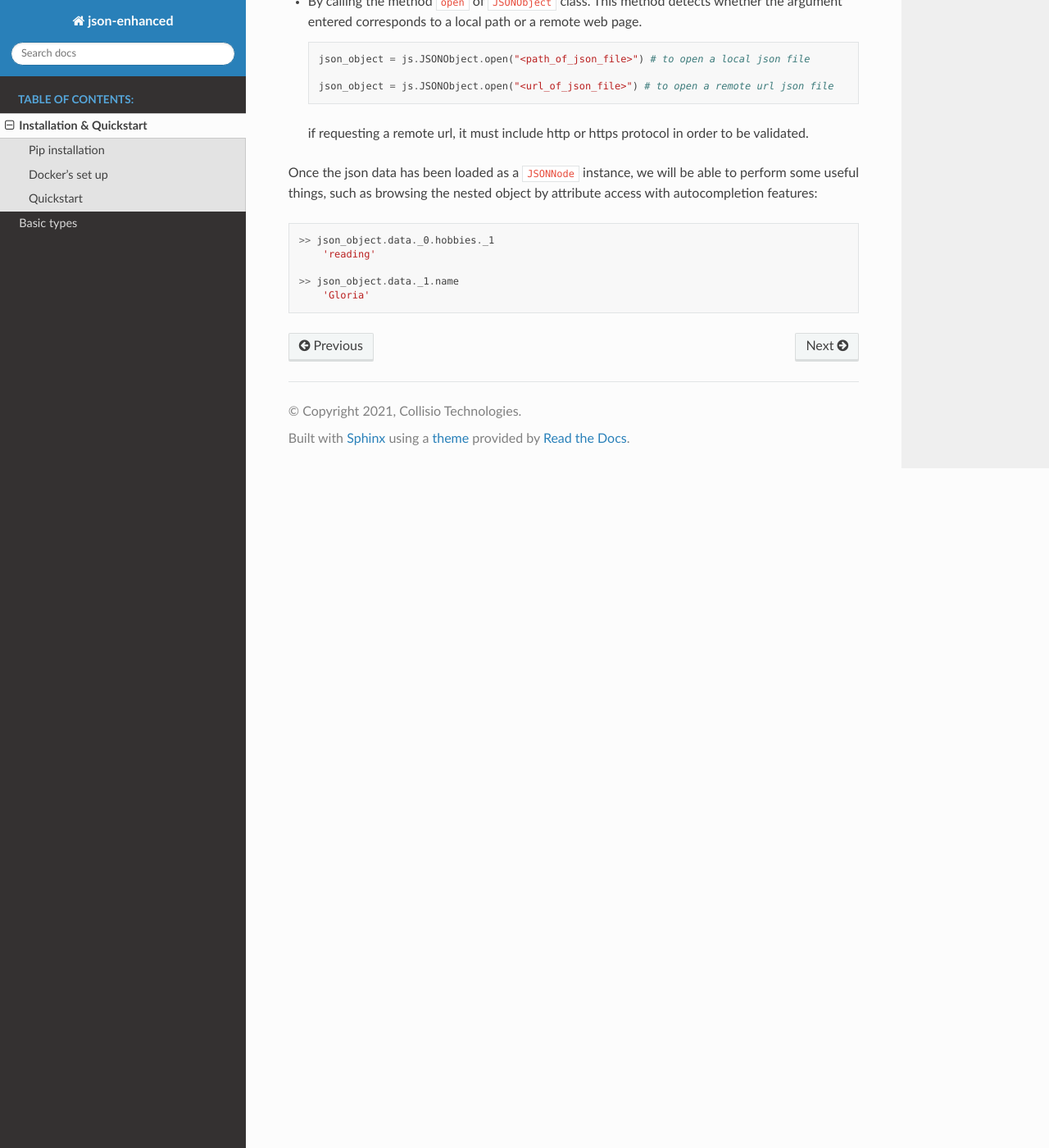
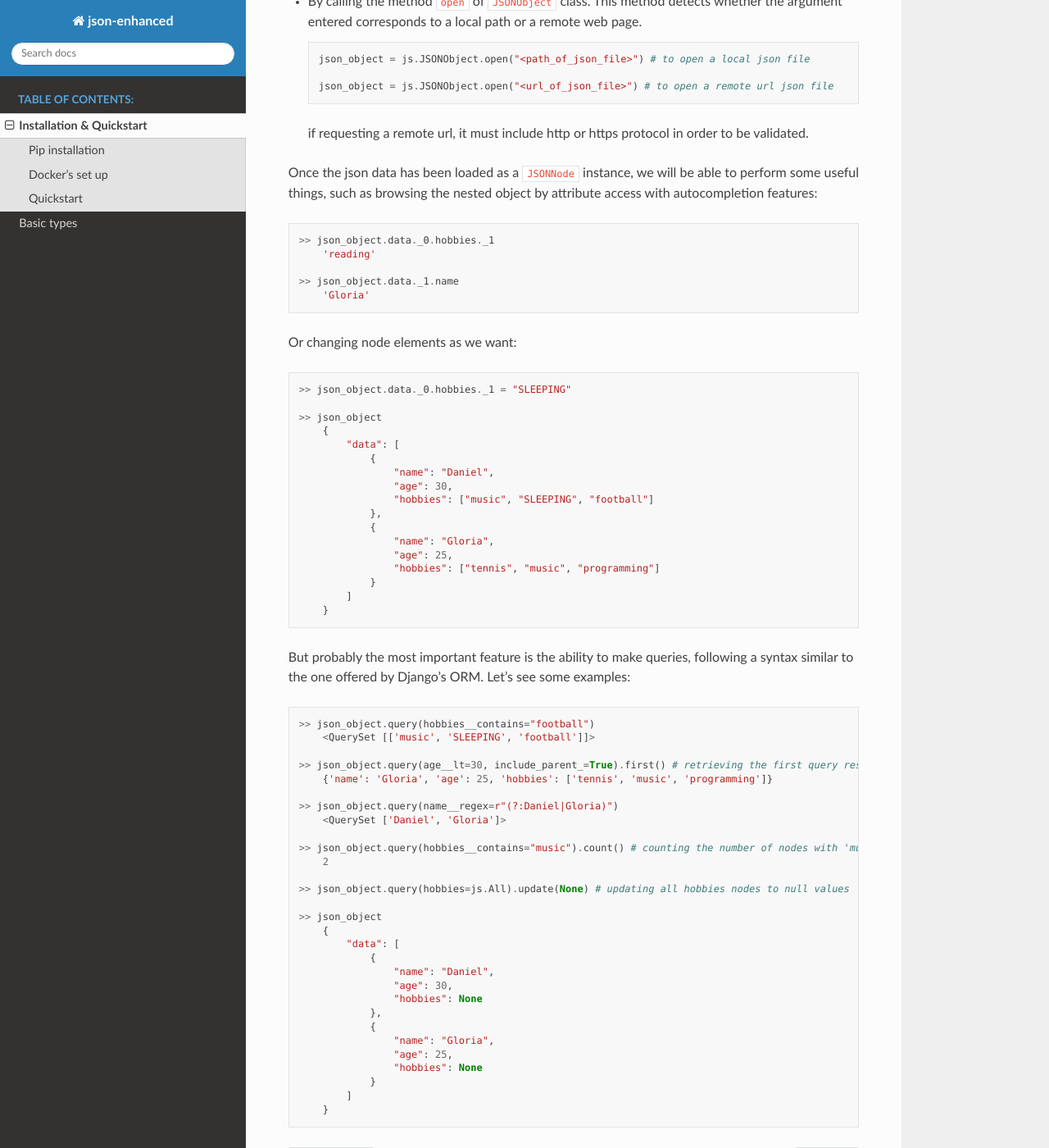
Before and after one commit to collisio/json-enhanced, a Sphinx documentation site: the page built from docs/installation.rst, in a window 1280 px wide and 1400 px high, scrolled down 1239 px. Shown: the whole window at 82% size. Built offline with Sphinx 7.4.7 and the Read the Docs theme 2.0.0, drawn with Linux system fonts in a browser that asks for light colours.

Commit message:
updated doc

```diff
--- a/docs/installation.rst
+++ b/docs/installation.rst
@@ -72,3 +72,60 @@ such as browsing the nested object by attribute access with autocompletion featu
 
     >> json_object.data._1.name
         'Gloria'
+
+Or changing node elements as we want:
+
+.. code-block:: python
+
+    >> json_object.data._0.hobbies._1 = "SLEEPING"
+
+    >> json_object
+        {
+            "data": [
+                {
+                    "name": "Daniel",
+                    "age": 30,
+                    "hobbies": ["music", "SLEEPING", "football"]
+                },
+                {
+                    "name": "Gloria",
+                    "age": 25,
+                    "hobbies": ["tennis", "music", "programming"]
+                }
+            ]
+        }
+
+But probably the most important feature is the ability to make queries, following a syntax
+similar to the one offered by Django's ORM. Let's see some examples:
+
+.. code-block:: python
+
+    >> json_object.query(hobbies__contains="football")
+        <QuerySet [['music', 'SLEEPING', 'football']]>
+
+    >> json_object.query(age__lt=30, include_parent_=True).first() # retrieving the first query result including parent object (the inner dict)
+        {'name': 'Gloria', 'age': 25, 'hobbies': ['tennis', 'music', 'programming']}
+
+    >> json_object.query(name__regex=r"(?:Daniel|Gloria)")
+        <QuerySet ['Daniel', 'Gloria']>
+
+    >> json_object.query(hobbies__contains="music").count() # counting the number of nodes with 'music' as hobbie
+        2
+
+    >> json_object.query(hobbies=js.All).update(None) # updating all hobbies nodes to null values
+
+    >> json_object
+        {
+            "data": [
+                {
+                    "name": "Daniel",
+                    "age": 30,
+                    "hobbies": None
+                },
+                {
+                    "name": "Gloria",
+                    "age": 25,
+                    "hobbies": None
+                }
+            ]
+        }
```
Also changed, not shown: 5 other files.
